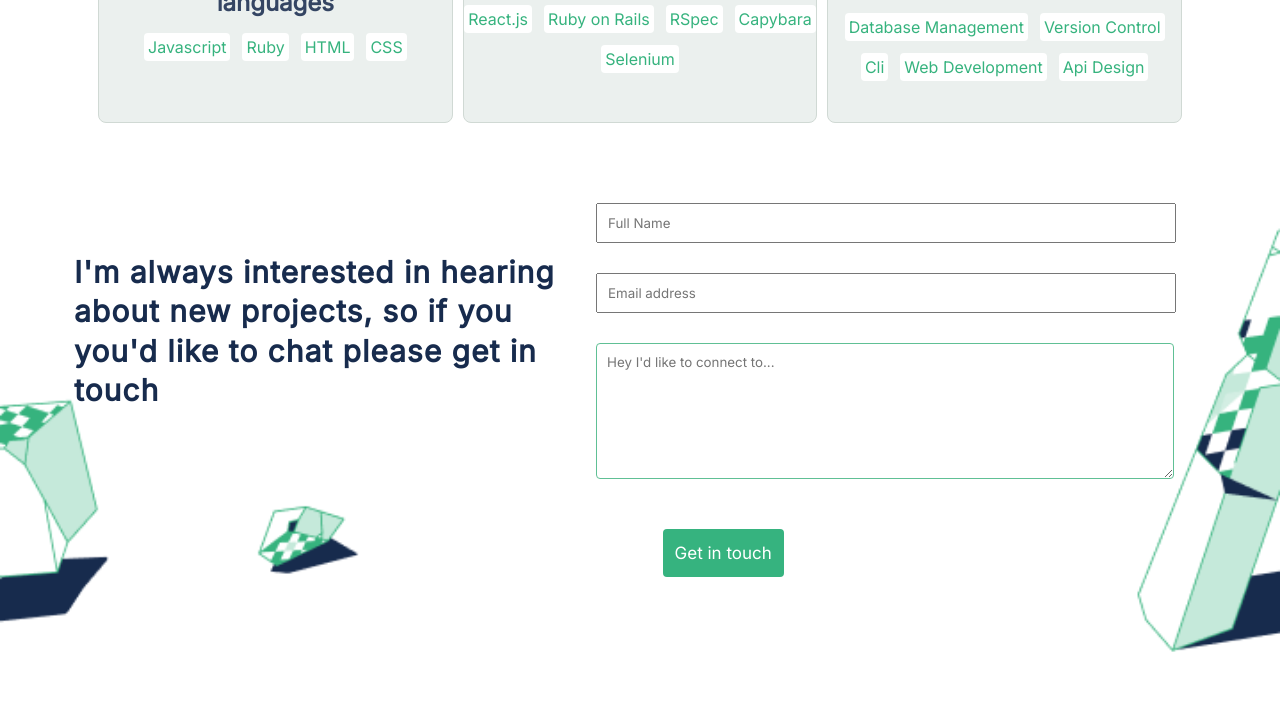
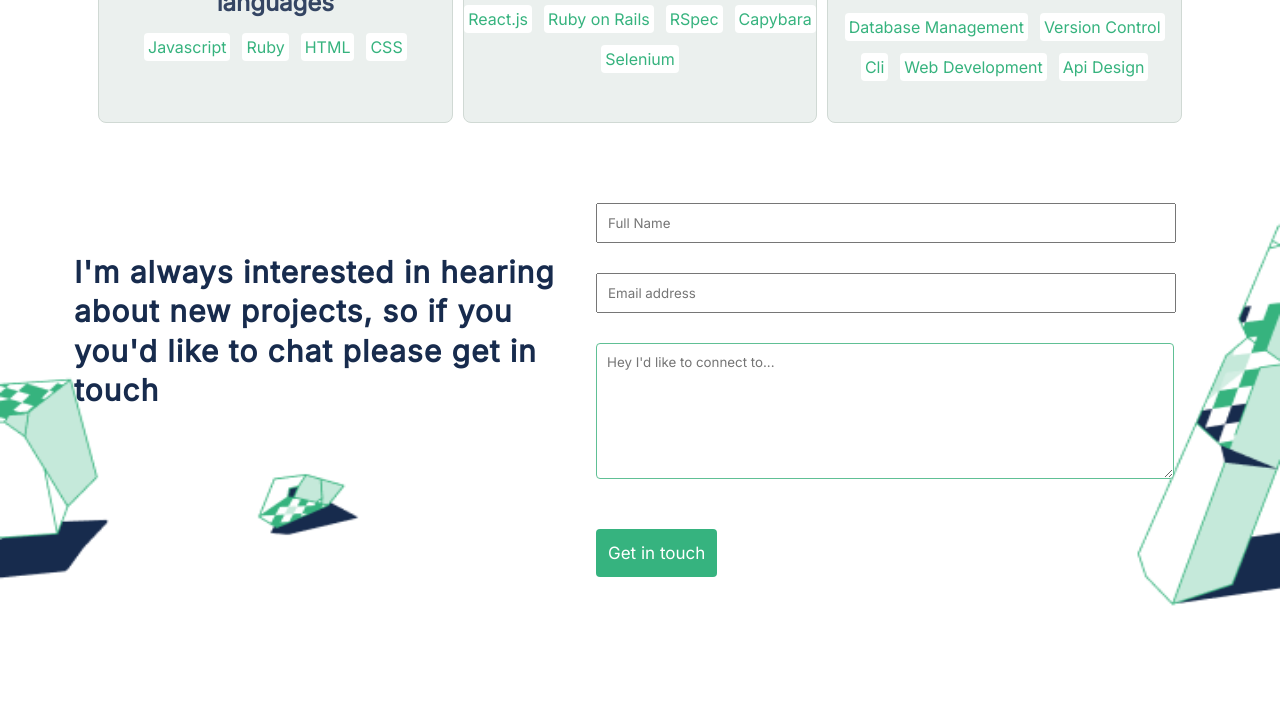
Before and after one commit to AbdulSalamAbro/portfolio-website, a website: page index.html in a window 1280 px wide. Shown: the part 2503-3207 px from the top of the page. Drawn offline with Linux system fonts and the light colour scheme.

Commit message:
fixed issues

```diff
--- a/styles.css
+++ b/styles.css
@@ -421,7 +421,7 @@ footer {
     flex-direction: row;
     background: url(assets/contactbg.PNG);
     background-repeat: no-repeat;
-    background-size: 100% 100%;
+    background-size: 100% 90%;
     width: 100%;
     padding-bottom: 100px;
     margin-top: 60px;
@@ -526,7 +526,6 @@ footer {
     line-height: 132%;
     width: 40%;
     letter-spacing: 1px;
-
   }
 
   #mobile-navbar img {
@@ -579,7 +578,6 @@ footer {
     align-self: flex-start;
     background: #36b37f;
     font-family: 'Inter', sans-serif;
-    margin-left: 10%;
     font-style: normal;
     font-weight: 500;
     font-size: 17px;
```
Also changed, not shown: index.html (+1 -5 lines).
